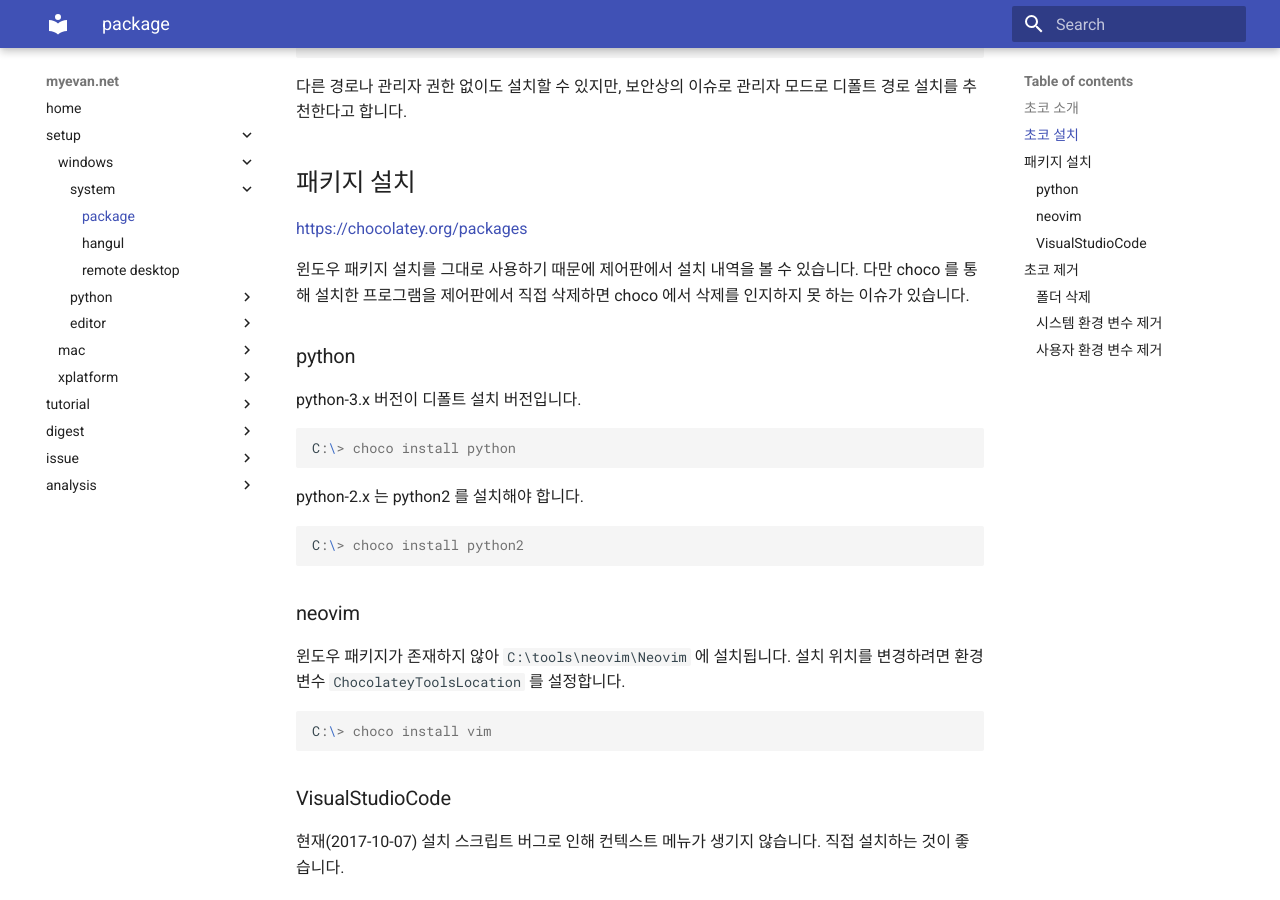
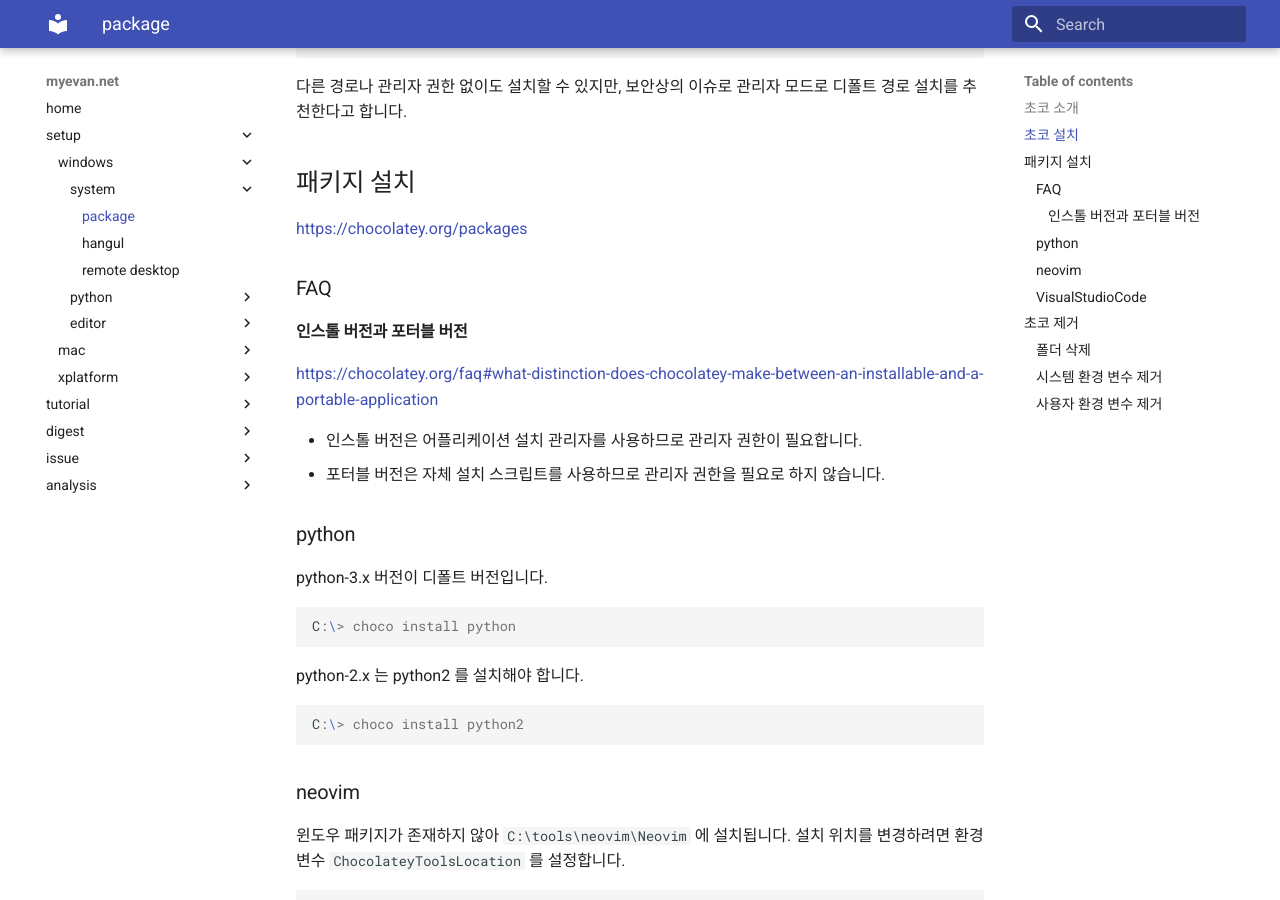
Before and after one commit to myevan/myevan-home, an MkDocs documentation site: the page built from docs/windows_package_choco.md, in a window 1280 px wide and 900 px high, scrolled down 552 px. Built offline with MkDocs 1.6.1 and Material for MkDocs 9.7.7, drawn with Linux system fonts in a browser that asks for light colours; old or Windows-style settings are respelled for this version of MkDocs.

Commit message:
윈도우 패키지 관리자 초코 인스톨 버전과 포터블 버전 차이 FAQ 추가

````diff
--- a/docs/windows_package_choco.md
+++ b/docs/windows_package_choco.md
@@ -29,11 +29,18 @@ C:\> dir C:\ProgramData\chocolatey
 
 <https://chocolatey.org/packages>
 
-윈도우 패키지 설치를 그대로 사용하기 때문에 제어판에서 설치 내역을 볼 수 있습니다. 다만 choco 를 통해 설치한 프로그램을 제어판에서 직접 삭제하면 choco 에서 삭제를 인지하지 못 하는 이슈가 있습니다.
+### FAQ
+
+#### 인스톨 버전과 포터블 버전
+
+<https://chocolatey.org/faq#what-distinction-does-chocolatey-make-between-an-installable-and-a-portable-application>
+
+* 인스톨 버전은 어플리케이션 설치 관리자를 사용하므로 관리자 권한이 필요합니다.
+* 포터블 버전은 자체 설치 스크립트를 사용하므로 관리자 권한을 필요로 하지 않습니다.
 
 ### python
 
-python-3.x 버전이 디폴트 설치 버전입니다.
+python-3.x 버전이 디폴트 버전입니다.
 
 ```bat
 C:\> choco install python
````
